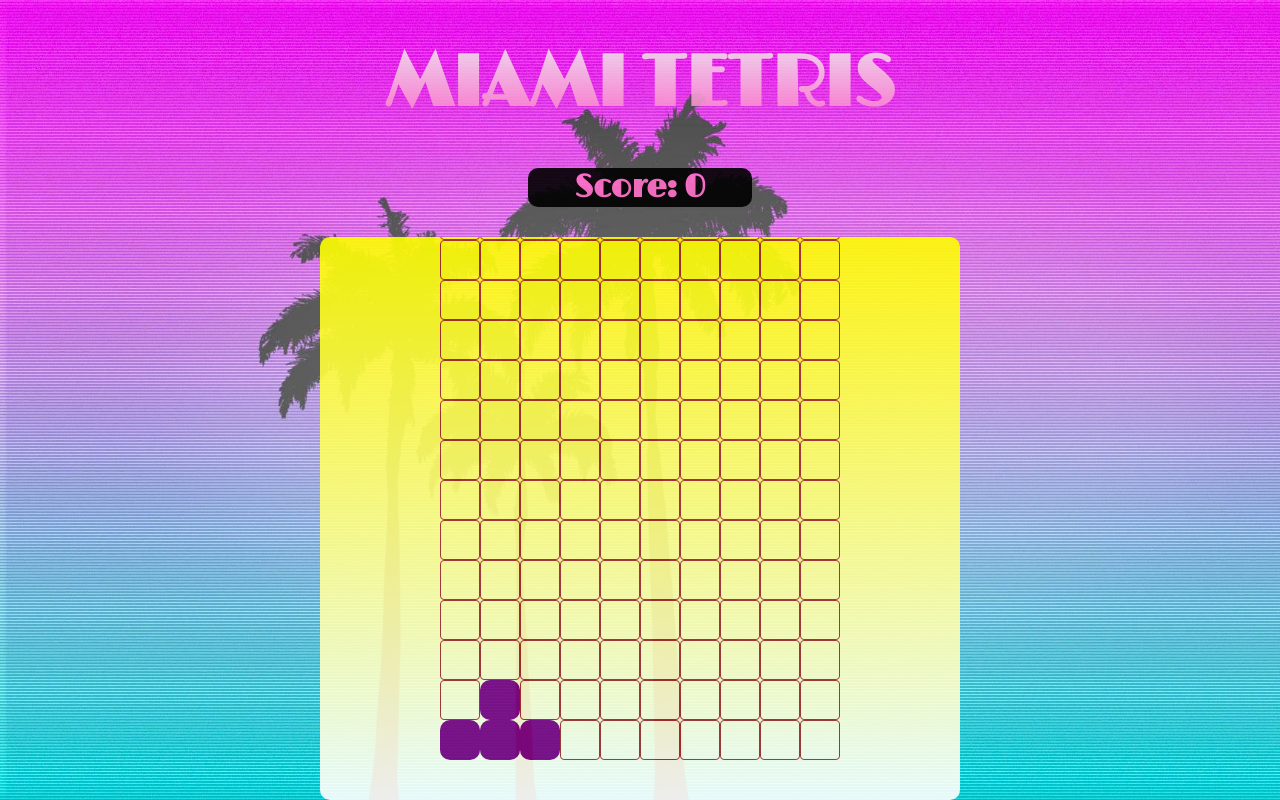
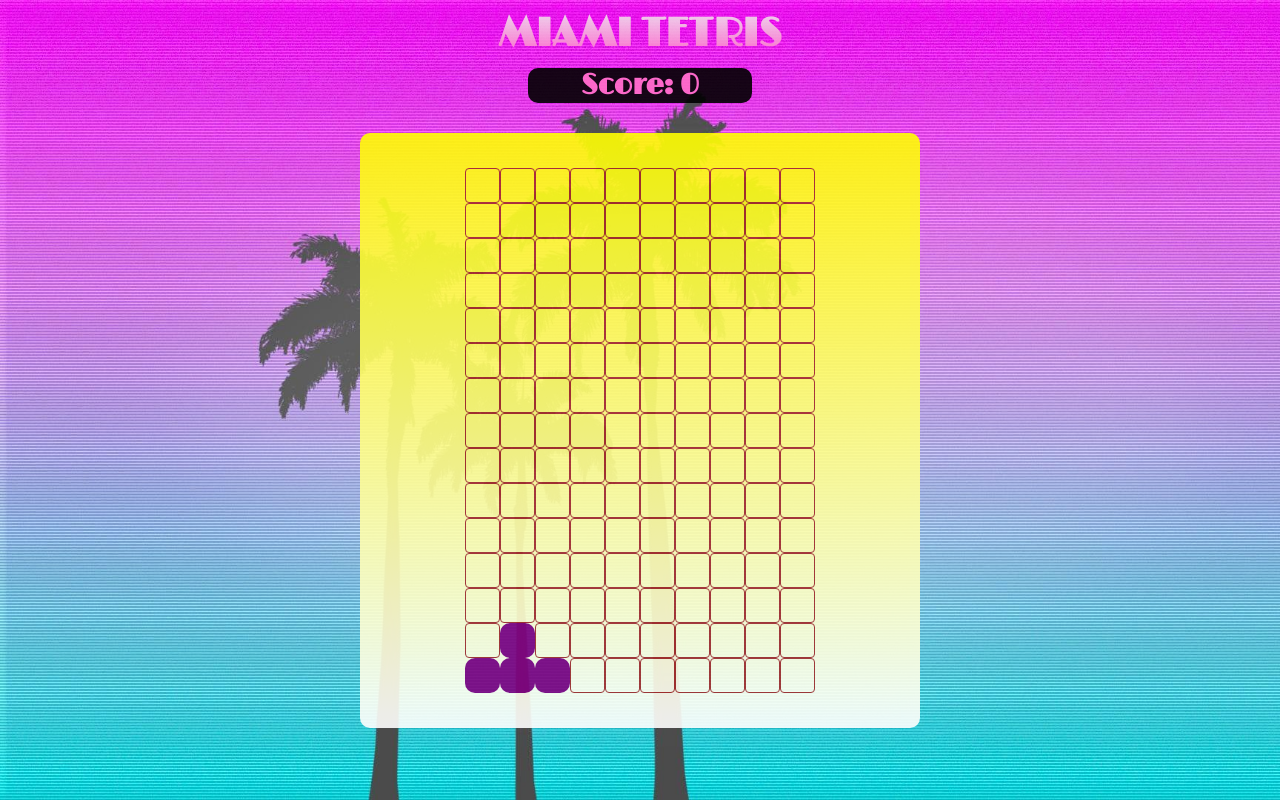
Before and after one commit to Arusli/miamitetris, a plain HTML site: page index.html in a window 1280 px wide. Drawn offline with nearby package versions, Linux system fonts and the light colour scheme.

Commit message:
reduced tile size to 35px

```diff
--- a/app.js
+++ b/app.js
@@ -21,7 +21,7 @@ let rowcount = 1; //initial row value
 let columncount = 1; //initial column value
 let maxRows = 18; //safe to adjust
 let maxColumns = 16;
-const tile = 40; //determines grid unit size
+const tile = 35; //determines grid unit size
 let bottom = 0;
 let left = 0;
 const rightedge = 13;
--- a/style.css
+++ b/style.css
@@ -13,11 +13,13 @@ h1 {
     font-size: 4rem;
     border-radius: 10px;
     text-align: center;
-    margin: 40px;
+    margin: 10px;
+    padding: 0px;
     color: white;
-    font-size: 72px;
+    font-size: 40px;
     background: -webkit-linear-gradient(#eee, #ff6ec7);
     -webkit-background-clip: text;
+    background-clip: text;
     -webkit-text-fill-color: transparent;
     width: 600px;
 }
@@ -28,7 +30,7 @@ h1 {
     height: 100vh;
     display: flex;
     flex-direction: column;
-    justify-content: center;
+    justify-content: top;
     align-items: center;
 }
 
@@ -36,7 +38,7 @@ h1 {
     border-radius: 10px;
     text-align: center;
     color: #ff6ec7;
-    font-size: 2rem;
+    font-size: 1.8rem;
     font-weight: bold;
     background-color: black;
     width: 14rem;
@@ -50,8 +52,8 @@ h1 {
     position: relative;
     margin: 0;
     padding: 0;
-    height: 680px;
-    width: 640px;
+    height: calc(17 * 35px);
+    width: calc(16 * 35px);
     background-color: cyan;
     background: -webkit-linear-gradient(yellow, white);
     -webkit-text-fill-color: transparent;
@@ -69,8 +71,8 @@ h1 {
     margin: 0px;
     box-sizing: border-box;
     position: absolute;
-    height: 40px;
-    width: 40px;
+    height: 35px;
+    width: 35px;
     background-color: none;
     border: 1px solid brown;
 }
@@ -81,8 +83,8 @@ h1 {
     margin: 0px;
     box-sizing: border-box;
     position: absolute;
-    height: 40px;
-    width: 40px;
+    height: 35px;
+    width: 35px;
     background-color: purple;
     /* border: 1px solid white; */
 }
@@ -93,8 +95,8 @@ h1 {
     margin: 0px;
     box-sizing: border-box;
     position: absolute;
-    height: 40px;
-    width: 40px;
+    height: 35px;
+    width: 35px;
     background-color: black;
     /* border: 1px solid white; */
 }
```
